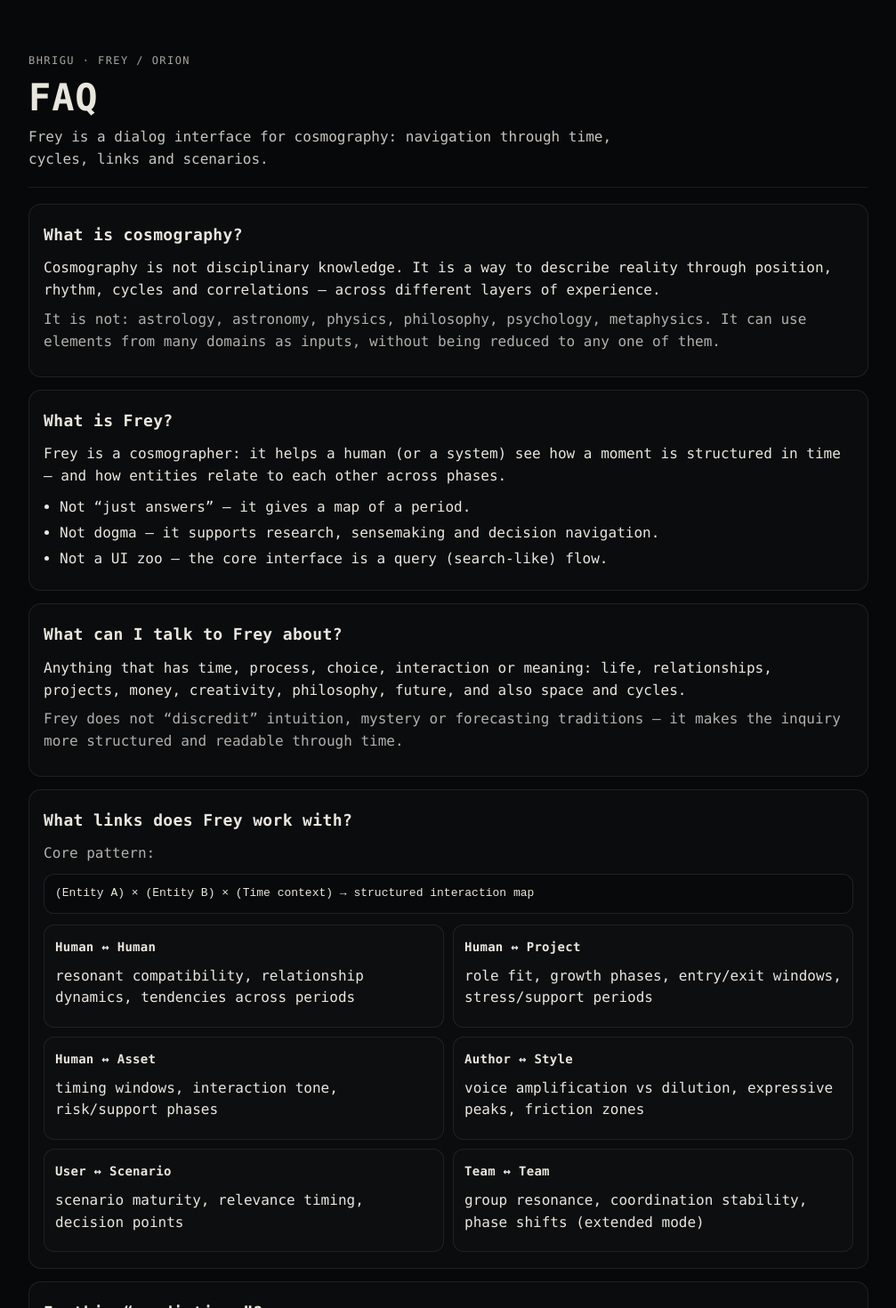
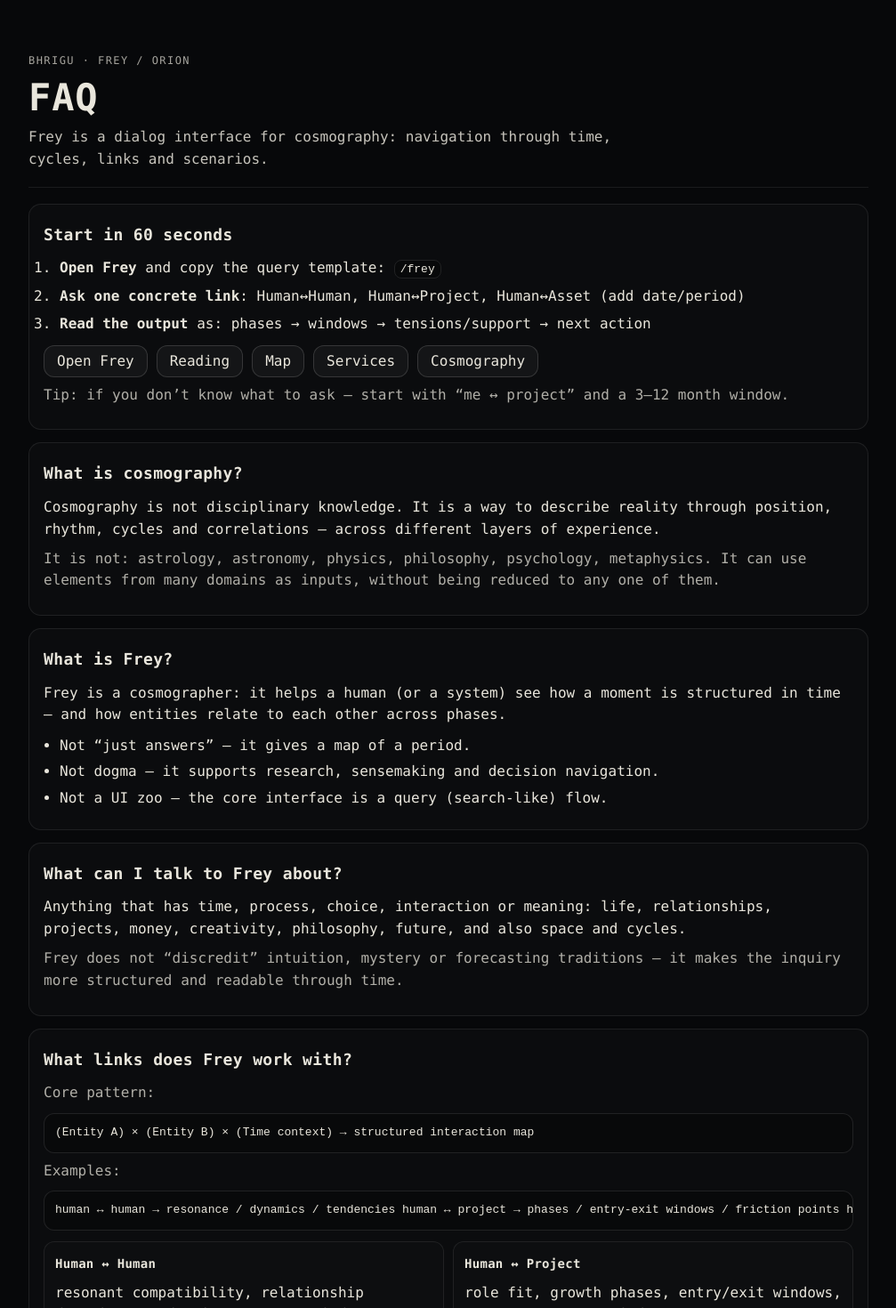
Before and after one commit to AiBhrigu/bhrigu-portal, a Next.js app: page /faq in a window 1280 px wide. Shown: the top 1470 px of the page at 89% size, without its empty margins (136-1143 px from the left). Built offline with nearby package versions, Linux system fonts and the light colour scheme.

Commit message:
feat: faq start-60 + canon links + nav; improve link rendering

```diff
--- a/pages/_app.js
+++ b/pages/_app.js
@@ -6,8 +6,17 @@ export default function App({ Component, pageProps }) {
   return (
     <>
       <Head>
+        <meta property="og:site_name" content="BHRIGU" />
+        <meta property="og:type" content="website" />
+        <meta property="og:image" content="https://www.bhrigu.io/og.svg" />
+        <meta name="twitter:card" content="summary_large_image" />
+        <meta name="twitter:image" content="https://www.bhrigu.io/og.svg" />
+      </Head>
+
+      <Head>
         <title>BHRIGU</title>
       </Head>
+      <style jsx global>{`a{color:inherit;text-decoration:underline;text-decoration-color:rgba(215,181,90,0.55);text-underline-offset:3px;word-break:break-word}a:hover{text-decoration-color:rgba(215,181,90,0.95)}`}</style>
       <Component {...pageProps} />
     </>
   );
--- a/pages/faq.js
+++ b/pages/faq.js
@@ -19,6 +19,27 @@ export default function FAQ() {
             Frey is a dialog interface for cosmography: navigation through time, cycles, links and scenarios.
           </p>
         </header>
+          <section className="card">
+            <h2>Start in 60 seconds</h2>
+            <ol className="ol">
+              <li><strong>Open Frey</strong> and copy the query template: <code>/frey</code></li>
+              <li><strong>Ask one concrete link</strong>: Human↔Human, Human↔Project, Human↔Asset (add date/period)</li>
+              <li><strong>Read the output</strong> as: phases → windows → tensions/support → next action</li>
+            </ol>
+
+            <div className="nav">
+              <a className="btn" href="/frey">Open Frey</a>
+              <a className="btn" href="/reading">Reading</a>
+              <a className="btn" href="/map">Map</a>
+              <a className="btn" href="/services">Services</a>
+              <a className="btn" href="/cosmography">Cosmography</a>
+            </div>
+
+            <p className="muted">
+              Tip: if you don’t know what to ask — start with “me ↔ project” and a 3–12 month window.
+            </p>
+          </section>
+
 
         <section className="card">
           <h2>What is cosmography?</h2>
@@ -61,6 +82,13 @@ export default function FAQ() {
           <h2>What links does Frey work with?</h2>
           <p className="muted">Core pattern:</p>
           <pre className="pre">(Entity A) × (Entity B) × (Time context) → structured interaction map</pre>
+
+            <p className="muted">Examples:</p>
+            <pre className="pre">human ↔ human → resonance / dynamics / tendencies
+human ↔ project → phases / entry-exit windows / friction points
+human ↔ asset → timing / risk-support tone / cycles
+author ↔ style → amplification vs dilution / peaks
+user ↔ scenario → relevance / maturity / decision nodes</pre>
 
           <div className="grid">
             <div className="chip">
@@ -175,6 +203,14 @@ export default function FAQ() {
       </main>
 
       <style jsx>{`
+          a { color: inherit; text-decoration: underline; text-decoration-color: rgba(215,181,90,0.55); text-underline-offset: 3px; word-break: break-word; }
+          a:hover { text-decoration-color: rgba(215,181,90,0.95); }
+          .nav { display: flex; flex-wrap: wrap; gap: 10px; margin-top: 12px; }
+          .btn { display: inline-flex; align-items: center; justify-content: center; height: 36px; padding: 0 14px; border-radius: 12px; border: 1px solid rgba(255,255,255,0.14); background: rgba(255,255,255,0.04); text-decoration: none; }
+          .btn:hover { background: rgba(255,255,255,0.07); }
+          .ol { margin: 10px 0 0; padding-left: 18px; }
+          .ol li { margin: 8px 0; line-height: 1.45; }
+
         .wrap {
           max-width: 980px;
           margin: 0 auto;
```
